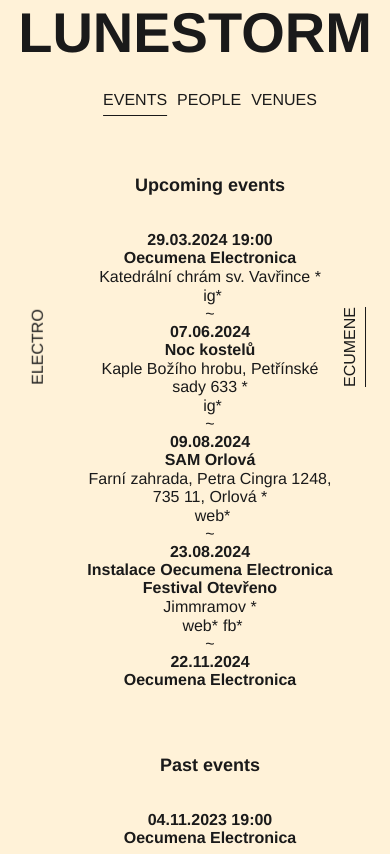
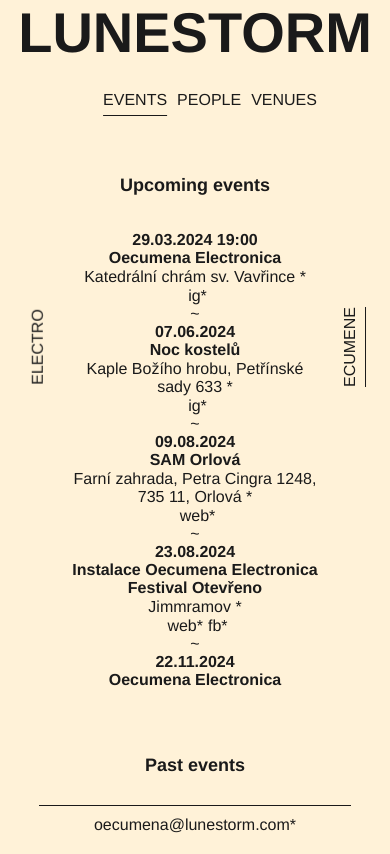
Before and after one commit to Kapicka/lunestorm, a Vue app: page /ecumene/events in a window 390 px wide. Built offline with nearby package versions, Linux system fonts and the light colour scheme.

Commit message:
add footer with info

```diff
--- a/src/App.vue
+++ b/src/App.vue
@@ -1,17 +1,13 @@
 <template>
   <div id="app"
-       class="app"
        v-bind:class="{ 'color--electro':isTheme('ecumene'), 'color--ecumene':isTheme('electro')}"
   >
-    <div class="fixed-container ">
-      <!--      <router-link :to="{`/${getTheme()}/events`}">-->
-      <h1 class="h1 no-wrap pointer"
-          @click="handleH1Clicked()"
-      >
-        LUNESTORM </h1>
-      <!--        </router-link>-->
+    <div class="fixed-container "><h1 class="h1 no-wrap pointer"
+                                      @click="handleH1Clicked()"
+    >
+      LUNESTORM </h1>
     </div>
-    <router-view   />
+    <router-view/>
   </div>
 </template>
 <script>
@@ -26,8 +22,7 @@ export default {
   mixins: [helpers],
   methods: {
     handleH1Clicked() {
-      this.$router.push(`/${this.getTheme()}`);
-      this.getEmitter().emit('scroll-up')
+        this.$router.push("/");
     }
   }
 };
@@ -41,17 +36,14 @@ a {
   color: inherit;
 }
 
-.app {
-  transition: 500ms;
-}
-
 #app {
-  maring: 0;
   padding: 0;
+  margin: 0;
   font-family: Avenir, Helvetica, Arial, sans-serif;
   -webkit-font-smoothing: antialiased;
   -moz-osx-font-smoothing: grayscale;
   transition: 1s background-color;
+  height: 100dvh;
 }
 
 a {
@@ -65,18 +57,7 @@ body {
 }
 
 .no-wrap {
-  text-wrap: none;
   white-space: nowrap;
-}
-
-.app-content {
-  position: fixed;
-  top: 150px;
-  left: 0;
-  right: 0;
-  width: 100%;
-  height: calc(100vh - 150px);
-  overflow-y: scroll;
 }
 
 .h1 {
@@ -85,7 +66,6 @@ body {
   width: auto;
   font-size: 62px;
   text-align: center;
-  text-wrap: none;
   transition: 1000ms color linear;
   letter-spacing: 20px;
 }
--- a/src/components/ContentView.vue
+++ b/src/components/ContentView.vue
@@ -1,6 +1,6 @@
 <template>
-  <div class="wrapper flex justify-content-center">
-    <div class="nevim-ted">
+  <div class="content-view">
+    <div class="router-view">
       <div class="fixed side-bar side-bar--left">
         <router-link @click.native="setTheme('electro')"
                      class="decoration-none side-bar_item link"
@@ -11,9 +11,6 @@
           </div>
         </router-link>
       </div>
-      <div ref="content" class="app-content center-content">
-        <router-view />
-      </div>
       <div class="fixed side-bar side-bar--right link ">
         <router-link @click.native="setTheme('ecumene')"
                      class="decoration-none side-bar_item link" :to="getPageUrl('ecumene')">
@@ -23,7 +20,15 @@
           </div>
         </router-link>
       </div>
+    <router-view/>
     </div>
+    <footer class="footer" >
+      <div class="footer-content">
+      <a href="mailto:oecumena@lunestorm.com">oecumena@lunestorm.com*</a>
+      </div>
+    </footer>
+
+
   </div>
 </template>
 
@@ -42,7 +47,7 @@ export default {
   beforeMount() {
     this.setTheme(this.getPage());
     this.getEmitter().on("scroll-up", () => {
-      this.$refs.content.scrollTo({ top: 0, behavior: "smooth" });
+      this.$refs.content.scrollTo({top: 0, behavior: "smooth"});
 
     });
   },
@@ -54,13 +59,39 @@ export default {
   }
 };
 </script>
+<style scoped>
 
-<style scoped>
-.wrapper {
+.content-view {
+  width: 100%;
+  padding-bottom: 0;
+  padding-top: 150px;
+  height: calc(100% - 140px);
+  display: flex;
+  flex-direction: column;
+}
+
+.router-view {
+  overflow-y: scroll;
+  overflow-x: hidden;
+  max-height: calc(100% - 40px);
+  flex-grow: 1;
   width: 100%;
 }
 
-.nevim-ted {
+.footer {
+  padding-top: 20px;
+  padding-bottom: 20px;
+  display: flex;
+  justify-content: center;
+  align-items: center;
+}
+
+.footer-content{
+  display: flex;
+  justify-content: right;
+  width: 80%;
+  padding-top: 10px;
+  border-top: 1px solid;
 }
 
 .side-bar {
@@ -68,43 +99,23 @@ export default {
   top: 40%;
   transform: rotate(-90deg);
 }
-
 .side-bar--right {
   right: 15px;
 }
-
 .side-bar--left {
   left: 15px;
-}
-
-.fixed {
-  position: fixed;
-}
-
-.app-content {
-  position: fixed;
-  top: 150px;
-  left: 15px;
-  right: 15px;
-  width: 100%;
-  height: calc(100vh - 150px);
-  overflow-y: scroll;
 }
 
 @media (max-width: 600px) {
   .side-bar--right {
     right: 0px;
   }
+  .footer-content {
+    justify-content: center;
+  }
 
   .side-bar--left {
     left: 0px;
   }
-
-  .nevim-ted {
-    width: calc(100% - 140px);
-  }
-
-
 }
-
 </style>
--- a/src/components/EventList.vue
+++ b/src/components/EventList.vue
@@ -13,7 +13,7 @@
         <h2 class="text-align-center bold pb20 pt50"> Past events</h2>
         <div style="min-width: 400px" :key="event.key" v-for="(event,i) in pastEvents">
           <EventListItem :event="event" />
-          <div v-if="i !== eventItems.length-1" class="w100 text-align-center break">~</div>
+          <div v-if="i !== eventItems.length-2" class="w100 text-align-center break">~</div>
         </div>
       </div>
     </div>
--- a/src/components/Home.vue
+++ b/src/components/Home.vue
@@ -1,6 +1,6 @@
 <template>
-  <div class="home-content"
-  >
+  <div class="home">
+    <div class="home-content">
       <div>
         <div>
           <router-link class="decoration-none" to="/electro">
@@ -30,6 +30,12 @@
           </router-link>
         </div>
       </div>
+    </div>
+    <footer class="footer">
+      <div class="footer-content">
+        <a href="mailto:oecumena@lunestorm.com">oecumena@lunestorm.com*</a>
+      </div>
+    </footer>
   </div>
 </template>
 
@@ -75,6 +81,30 @@ export default {
   text-decoration: none;
   text-underline: none;
 }
+
+.home {
+  width: 100%;
+  padding-bottom: 0;
+  padding-top: 150px;
+  height: calc(100% - 160px);
+  display: flex;
+  flex-direction: column;
+}
+.footer-content{
+  display: flex;
+  justify-content: right;
+  width: 80%;
+  padding-top: 10px;
+  border-top: 1px solid;
+}
+.footer {
+  padding-top: 20px;
+  padding-bottom: 10px;
+  display: flex;
+  justify-content: center;
+  align-items: center;
+}
+
 @media (max-width: 600px) {
 
 }
--- a/src/components/Nav.vue
+++ b/src/components/Nav.vue
@@ -1,5 +1,5 @@
 <template>
-  <nav class="nav fixed-container top75"
+  <nav class="nav"
        v-bind:class=" { fixed }"
   >
     <ul class="ul flex"
@@ -53,11 +53,14 @@ export default {
 }
 
 .nav {
+  top: 75px;
+  position: fixed;
   width: 100%;
   display: flex;
   justify-content: center;
   margin-top: 0;
   padding-top: 0;
+  overflow: hidden;
 }
 
 .top75 {
```
Lines whose indentation alone changed are shown as unchanged.
